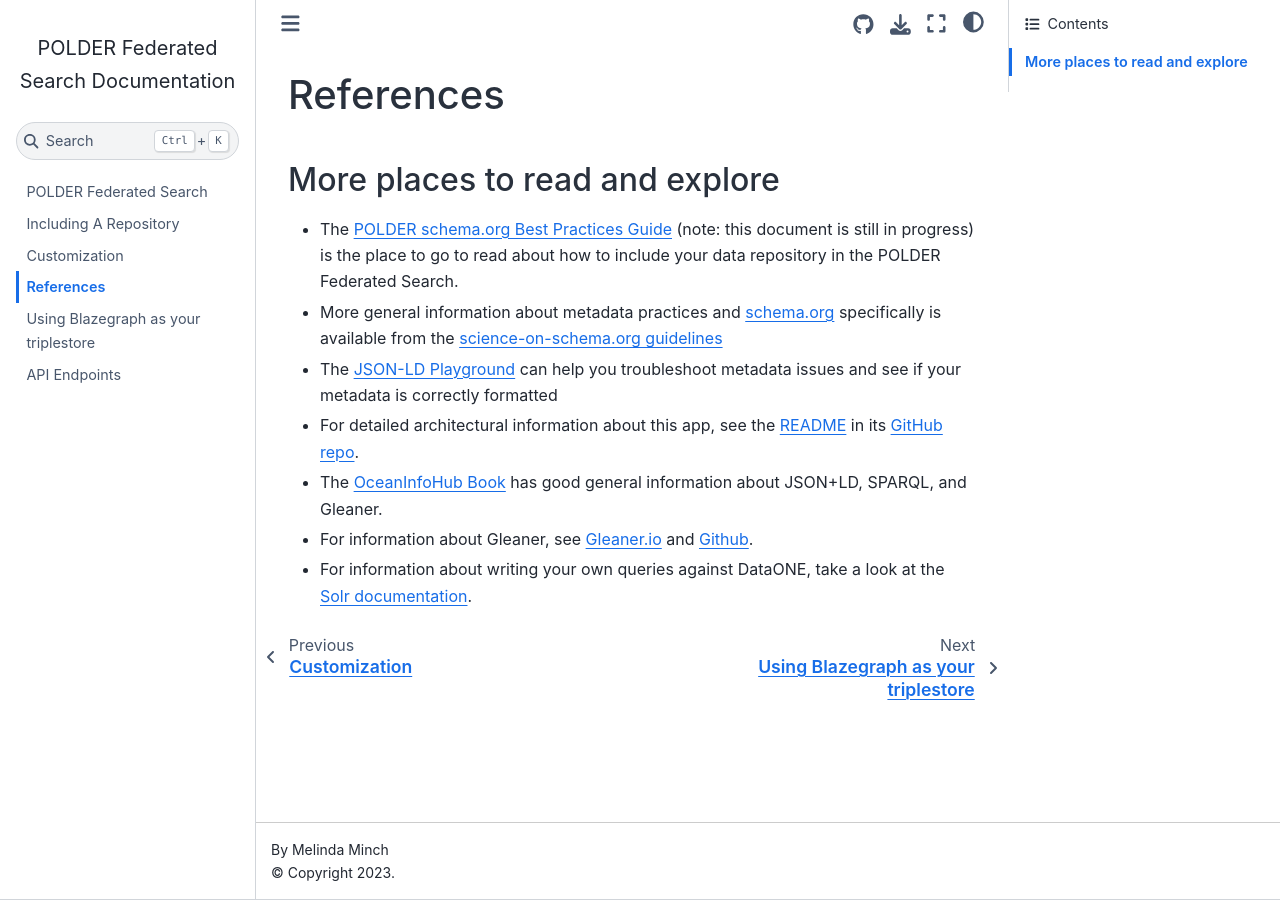
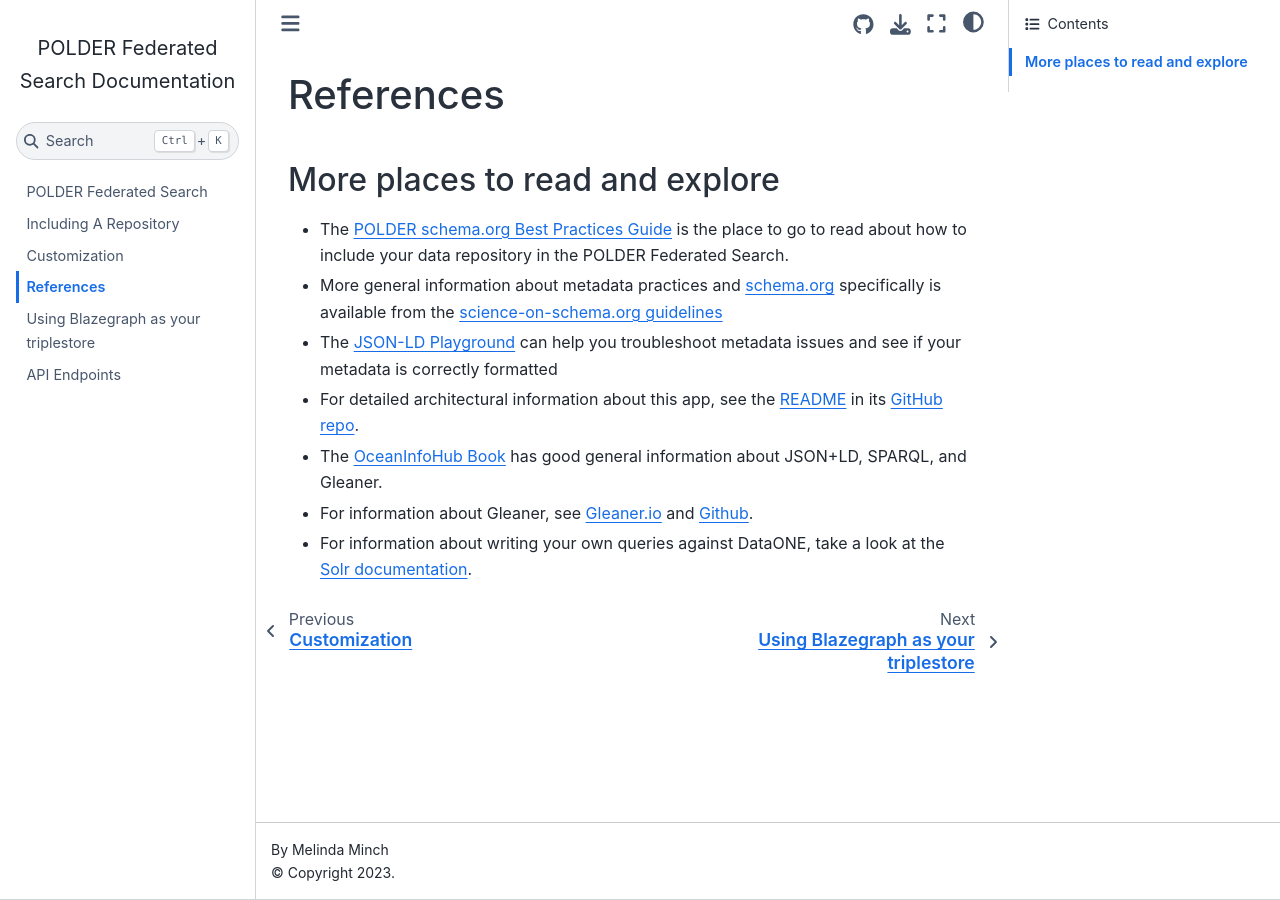
Before and after one commit to POLDER-Crew/Federated-Search-Documentation, a Jupyter Book: the page built from book/more-info.md, in a window 1280 px wide. Built offline with Jupyter Book 1.0.4 settings and Sphinx 7.4.7 and the Sphinx Book theme 1.1.4, drawn with Linux system fonts in a browser that asks for light colours.

Commit message:
Use official Zenodo link for Polder Best Practices

```diff
--- a/book/more-info.md
+++ b/book/more-info.md
@@ -2,7 +2,7 @@
 
 ## More places to read and explore
 
-- The [POLDER schema.org Best Practices Guide](https://docs.google.com/document/d/1r4OSRuVBfdJpMbyhjkhghHSeckraFEhxs0f1ld4aGkg) (note: this document is still in progress) is the place to go to read about how to include your data repository in the POLDER Federated Search.
+- The [POLDER schema.org Best Practices Guide](https://zenodo.org/record/7787161#.ZCcpqBXMIr1) is the place to go to read about how to include your data repository in the POLDER Federated Search.
 - More general information about metadata practices and schema.org specifically is available from the [science-on-schema.org guidelines](https://github.com/ESIPFed/science-on-schema.org/blob/master/guides/Dataset.md)
 - The [JSON-LD Playground](https://json-ld.org/playground/) can help you troubleshoot metadata issues and see if your metadata is correctly formatted
 - For detailed architectural information about this app, see the [README](https://github.com/WDS-ITO/polder-federated-search/blob/main/README.md) in its [GitHub repo](https://github.com/WDS-ITO/polder-federated-search).
```
